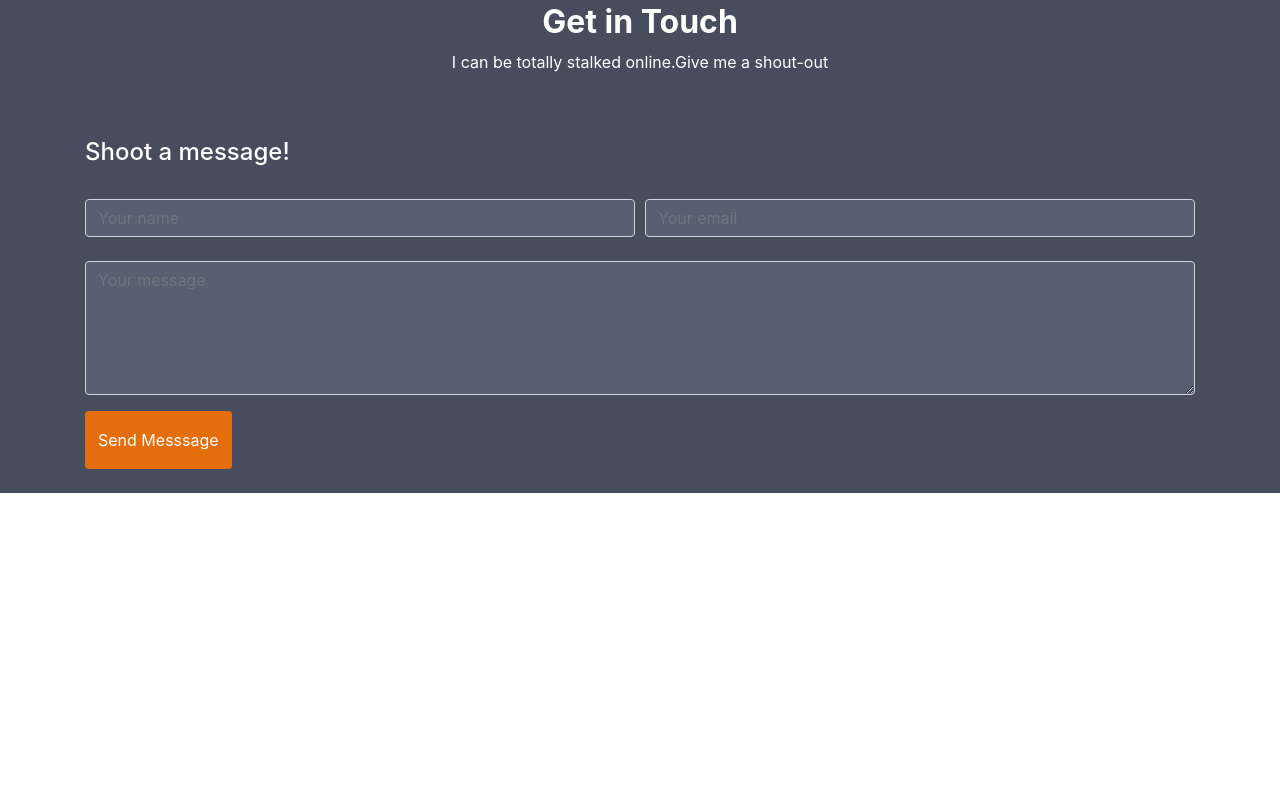
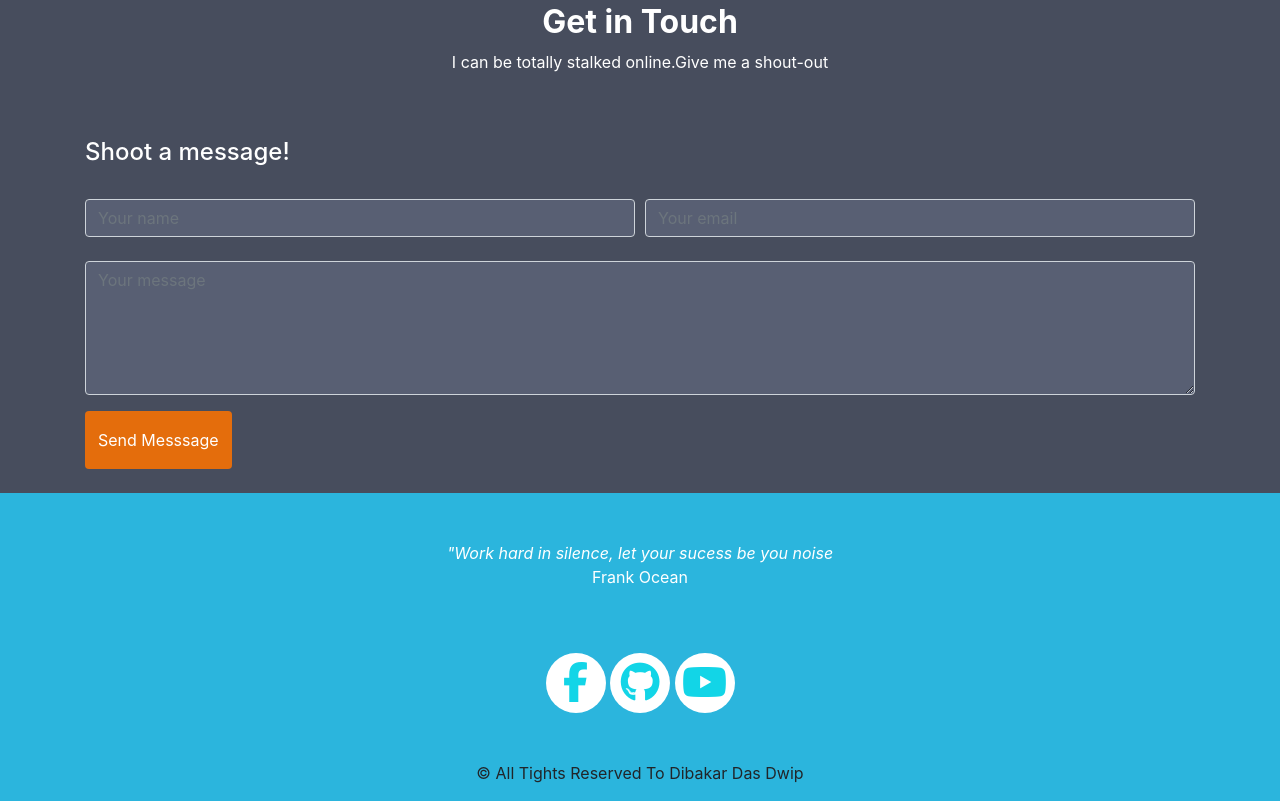
Before and after one commit to Dibakardasdwip/Dibakardasdwip.github.io, a plain HTML site: page index.html in a window 1280 px wide. Shown: the part 3504-4305 px from the top of the page. Before the commit the page ends 3997 px from the top, so only its background shows below. Drawn offline with nearby package versions, Linux system fonts and the light colour scheme.

Commit message:
footer is done

```diff
--- a/css/style.css
+++ b/css/style.css
@@ -37,7 +37,7 @@
     color: black !important;
 }
 
-.circle {
+.circle-edu {
     background-color: #e46d0c;
     width: 150px;
     height: 150px;
@@ -55,3 +55,25 @@
 .inner-form {
     background-color: #585F73;
 }
+
+.footer {
+    background-color: #2bb5dd;
+}
+
+
+.circle {
+
+    width: 60px;
+    height: 60px;
+    border-radius: 50%;
+    display: inline-block;
+    background-color: rgb(255, 255, 255);
+    font-size: 40px;
+    text-align: center;
+    color: #12d5e7;
+}
+
+.circle:hover {
+
+    background-color: #474D5D;
+}
--- a/index.html
+++ b/index.html
@@ -19,7 +19,7 @@
     <link rel="stylesheet" href="/css/style.css">
 
     <title>Dibakar Das</title>
-    <script src="https://kit.fontawesome.com/a076d05399.js" crossorigin="anonymous"></script>
+    <script src="https://kit.fontawesome.com/c1c7faf655.js" crossorigin="anonymous"></script>
 </head>
 
 <body>
@@ -111,7 +111,7 @@
             </div>
             <div class="row py-4 my-4">
                 <div class="col-md-2 mb-3">
-                    <div class="circle text-center text-white">
+                    <div class="circle-edu text-center text-white">
                         <p class="py-5"> Jan,2019 <br>
                             Dec,2022 </p>
                     </div>
@@ -134,7 +134,7 @@
 
             <div class="row py-4 mt-4">
                 <div class="col-md-2 mb-3 align-items-center">
-                    <div class="circle text-center text-white">
+                    <div class="circle-edu text-center text-white">
                         <p class="py-5"> Jan,2022 <br>
                             Dec,2023 </p>
                     </div>
@@ -267,7 +267,7 @@
     </div>
 
     <!-- This is contact section  -->
-    <div class="form-container">
+    <div class="form-container" id="contact">
         <div class="container">
             <div class="row py-5">
                 <div class="col text-center text-white m-auto">
@@ -337,6 +337,46 @@
 
     </div>
 
+
+    <!-- This is footer section -->
+
+    <section>
+        <div class="footer">
+            <div class="container">
+                <div class="row py-5 ">
+                    <div class="col text-center text-white">
+                        <em>"Work hard in silence, let your sucess be you noise</em>
+                        <p>Frank Ocean</p>
+                    </div>
+                </div>
+
+                <div class="row pb-5">
+                    <div class="col text-center">
+                        <div class="circle">
+                            <i class="fa-brands fa-facebook-f"></i>
+                        </div>
+                        <div class="circle">
+                            <i class="fa-brands fa-github"></i>
+                        </div>
+                        <div class="circle">
+                            <i class="fa-brands fa-youtube"></i>
+                        </div>
+                    </div>
+                </div>
+
+                <div class="row">
+                    <div class="col text-center">
+                        <p>&copy; All Tights Reserved To Dibakar Das Dwip</p>
+                    </div>
+                </div>
+
+
+
+            </div>
+
+        </div>
+    </section>
+
     <!-- Optional JavaScript; choose one of the two! -->
 
     <!-- Option 1: jQuery and Bootstrap Bundle (includes Popper) -->
```
